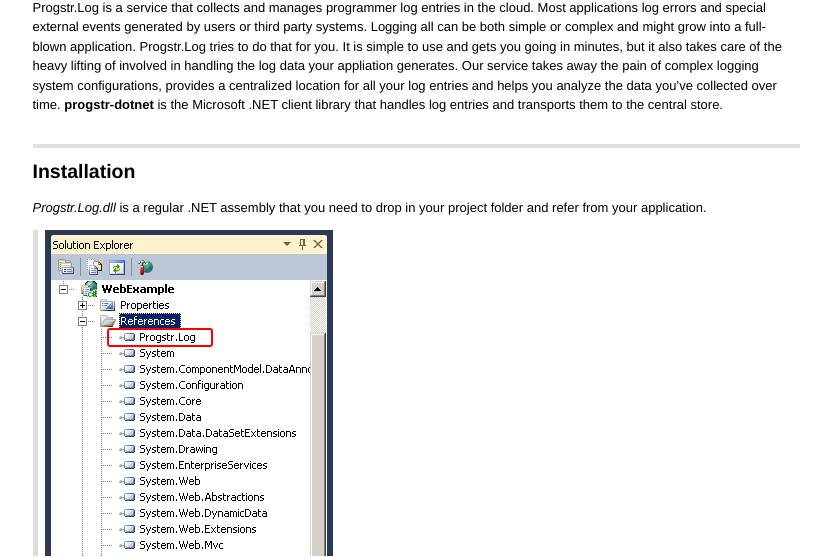
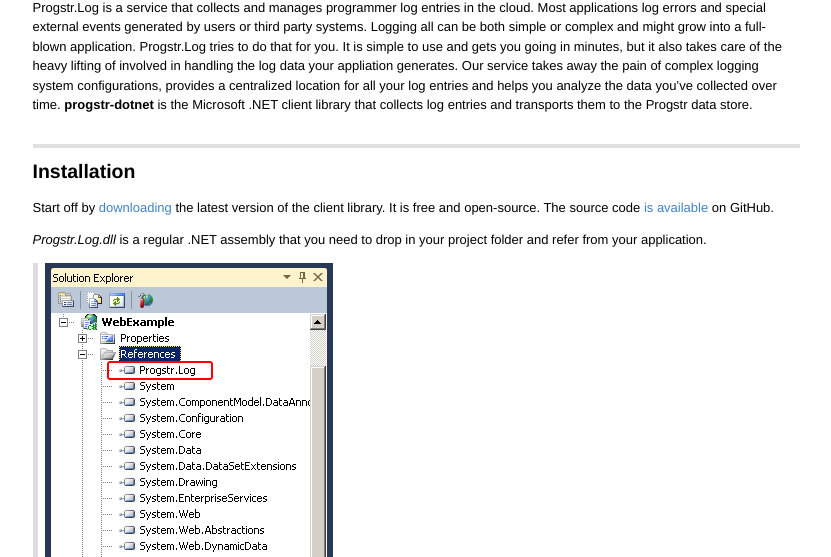
Before and after one commit to progstr/progstr.github.com, a Jekyll site: the page built from index.md, in a window 1280 px wide and 900 px high, cut to the strip 343-900 px from the top of the window. Shown: the whole strip, without its empty margins (224-1055 px from the left). Built offline with Jekyll 4.4.1, drawn with Linux system fonts in a browser that asks for light colours; some of the changed text lies outside the part shown.

Commit message:
Download and support links added.

```diff
--- a/index.md
+++ b/index.md
@@ -12,10 +12,12 @@ Table of Contents
 
 Introduction
 =====================
-Progstr.Log is a service that collects and manages programmer log entries in the cloud. Most applications log errors and special external events generated by users or third party systems. Logging all can be both simple or complex and might grow into a full-blown application. Progstr.Log tries to do that for you. It is simple to use and gets you going in minutes, but it also takes care of the heavy lifting of involved in handling the log data your appliation generates. Our service takes away the pain of complex logging system configurations, provides a centralized location for all your log entries and helps you analyze the data you’ve collected over time. **progstr-dotnet** is the Microsoft .NET client library that handles log entries and transports them to the central store.
+Progstr.Log is a service that collects and manages programmer log entries in the cloud. Most applications log errors and special external events generated by users or third party systems. Logging all can be both simple or complex and might grow into a full-blown application. Progstr.Log tries to do that for you. It is simple to use and gets you going in minutes, but it also takes care of the heavy lifting of involved in handling the log data your appliation generates. Our service takes away the pain of complex logging system configurations, provides a centralized location for all your log entries and helps you analyze the data you’ve collected over time. **progstr-dotnet** is the Microsoft .NET client library that collects log entries and transports them to the Progstr data store.
 
 Installation
 -------------------------
+Start off by [downloading](https://github.com/progstr/progstr-dotnet/downloads) the latest version of the client library. It is free and open-source. The source code [is available](https://github.com/progstr/progstr-dotnet) on GitHub.
+
 *Progstr.Log.dll* is a regular .NET assembly that you need to drop in your project folder and refer from your application.
 
 > ![Add reference](images/add-reference.png)
@@ -80,3 +82,8 @@ Supported platforms
 ------------------------
 * Microsoft .NET 3.5 and later
 * Mono 2.6.7 and later.
+
+Feedback
+--------
+* If you have a feature suggestion, enhancement idea, or a bug report for the client library, please open a ticket on the project [issue tracker](https://github.com/progstr/progstr-dotnet/issues).
+* For general problems or inquiries regarding integrating the library in your project or the *progstr.log* service, please contact [support](http://support.progstr.com).
```
